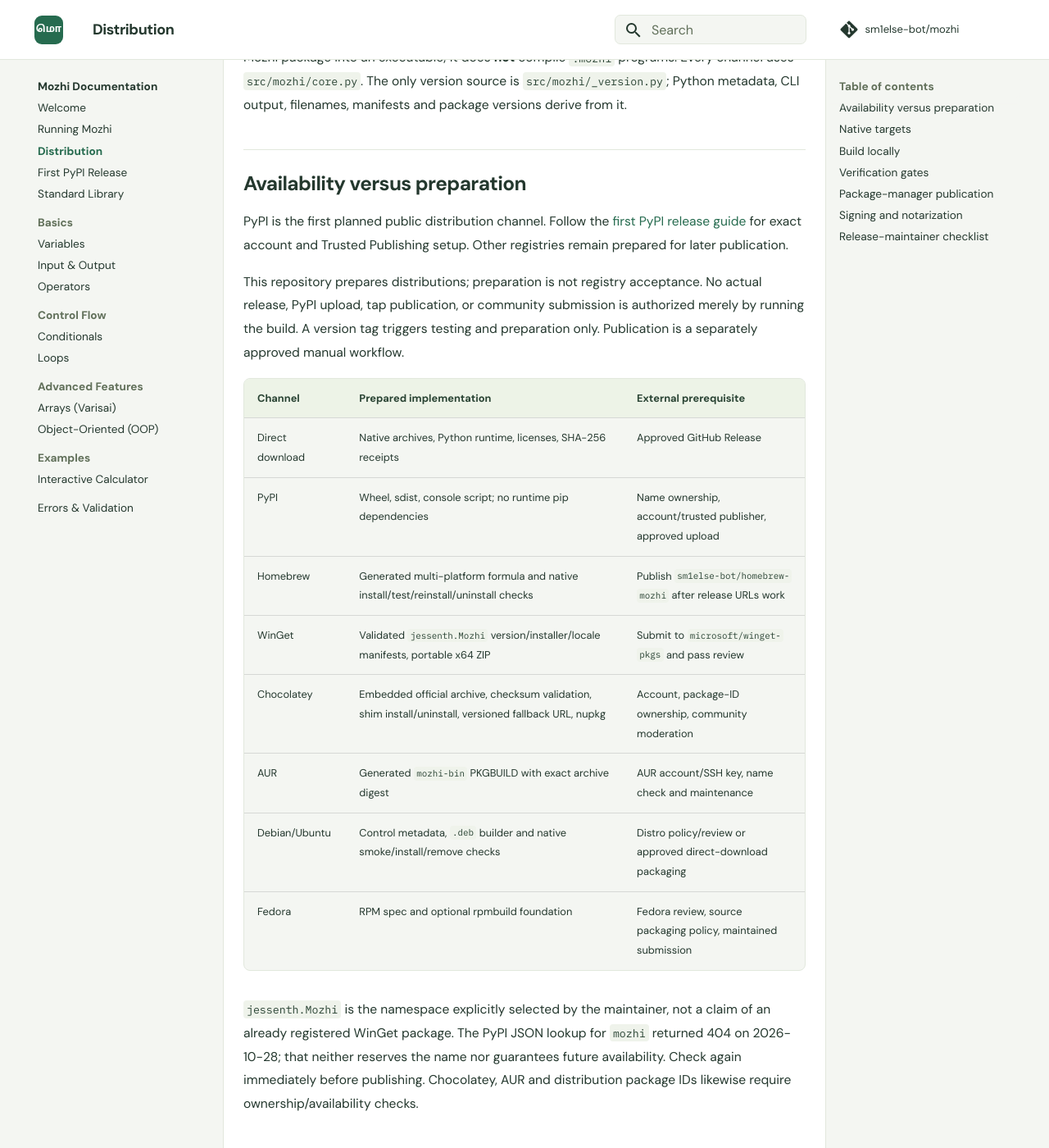
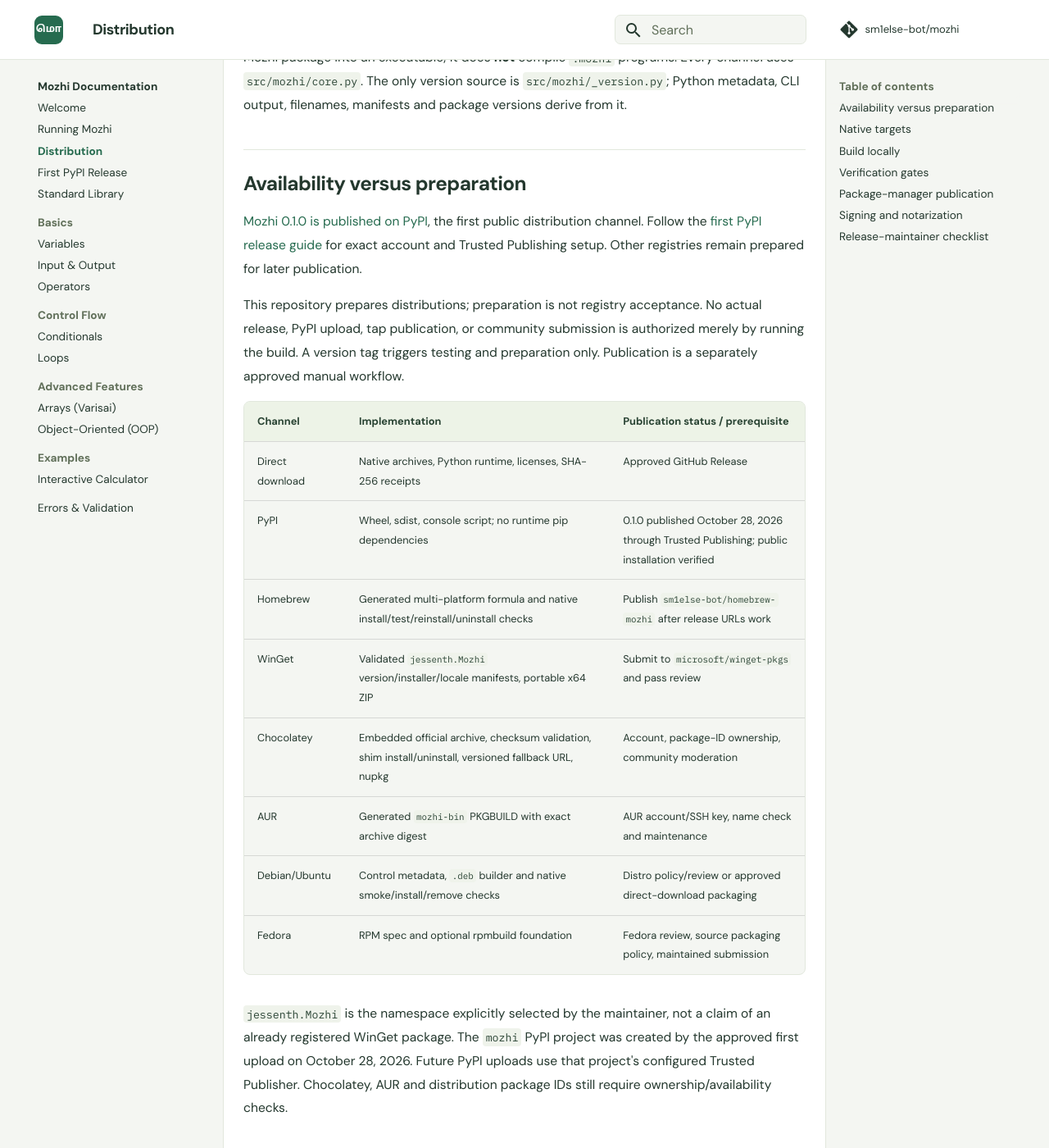
Before and after one commit to sm1else-bot/mozhi, an MkDocs documentation site: the page built from docs/distribution.md, in a window 1280 px wide and 1400 px high, scrolled down 245 px. Shown: the whole window at 82% size. Built offline with MkDocs 1.6.1 and Material for MkDocs 9.7.7, drawn with Linux system fonts in a browser that asks for light colours; comment, search, counter and statistics services are not loaded; some of the changed text lies outside the part shown.

Commit message:
Record the verified first PyPI release of Mozhi

```diff
--- a/docs/distribution.md
+++ b/docs/distribution.md
@@ -8,7 +8,7 @@
 
 ## Availability versus preparation
 
-PyPI is the first planned public distribution channel. Follow the
+[Mozhi 0.1.0 is published on PyPI](https://pypi.org/project/mozhi/0.1.0/), the first public distribution channel. Follow the
 [first PyPI release guide](pypi-release.md) for exact account and Trusted
 Publishing setup. Other registries remain prepared for later publication.
 
@@ -17,10 +17,10 @@
 authorized merely by running the build. A version tag triggers testing and
 preparation only. Publication is a separately approved manual workflow.
 
-| Channel | Prepared implementation | External prerequisite |
+| Channel | Implementation | Publication status / prerequisite |
 | --- | --- | --- |
 | Direct download | Native archives, Python runtime, licenses, SHA-256 receipts | Approved GitHub Release |
-| PyPI | Wheel, sdist, console script; no runtime pip dependencies | Name ownership, account/trusted publisher, approved upload |
+| PyPI | Wheel, sdist, console script; no runtime pip dependencies | 0.1.0 published October 28, 2026 through Trusted Publishing; public installation verified |
 | Homebrew | Generated multi-platform formula and native install/test/reinstall/uninstall checks | Publish `sm1else-bot/homebrew-mozhi` after release URLs work |
 | WinGet | Validated `jessenth.Mozhi` version/installer/locale manifests, portable x64 ZIP | Submit to `microsoft/winget-pkgs` and pass review |
 | Chocolatey | Embedded official archive, checksum validation, shim install/uninstall, versioned fallback URL, nupkg | Account, package-ID ownership, community moderation |
@@ -29,10 +29,10 @@
 | Fedora | RPM spec and optional rpmbuild foundation | Fedora review, source packaging policy, maintained submission |
 
 `jessenth.Mozhi` is the namespace explicitly selected by the maintainer, not a
-claim of an already registered WinGet package. The PyPI JSON lookup for `mozhi`
-returned 404 on 2026-10-28; that neither reserves the name nor guarantees future
-availability. Check again immediately before publishing. Chocolatey, AUR and
-distribution package IDs likewise require ownership/availability checks.
+claim of an already registered WinGet package. The `mozhi` PyPI project was
+created by the approved first upload on October 28, 2026. Future PyPI uploads
+use that project's configured Trusted Publisher. Chocolatey, AUR and distribution
+package IDs still require ownership/availability checks.
 
 ## Native targets
 
@@ -160,7 +160,7 @@
 verification/VirusTotal and moderation. Unsigned PyInstaller files can attract
 false positives; investigate rather than disabling endpoint protection.
 
-**PyPI:** run `python -m build`, `python -m twine check dist/*.whl dist/*.tar.gz`,
+**PyPI:** version 0.1.0 is public and `pip install mozhi` is verified. For a future release, run `python -m build`, `python -m twine check dist/*.whl dist/*.tar.gz`,
 then install the wheel from outside the checkout. Configure PyPI Trusted
 Publishing for this repository's approved publishing workflow, or use Twine with
 a scoped credential stored outside the repository. Verify name ownership before
```
Also changed, not shown: README.md (+2 -2 lines), docs/pypi-release.md (+10 -1 lines), 1 other file.
